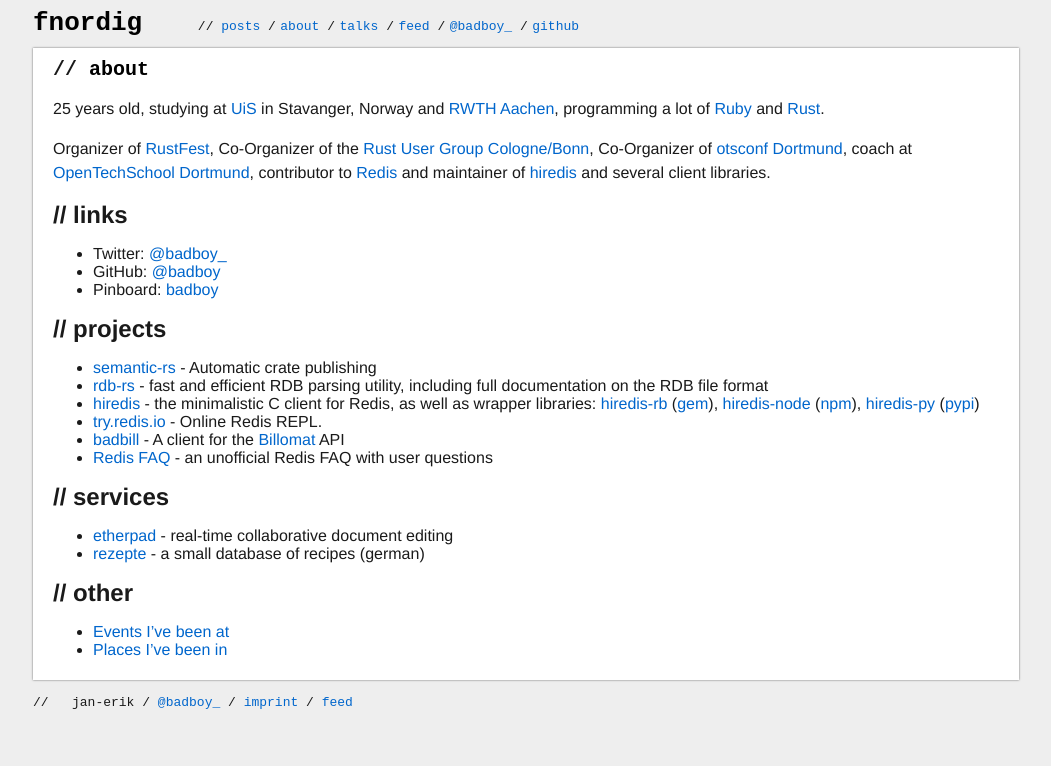
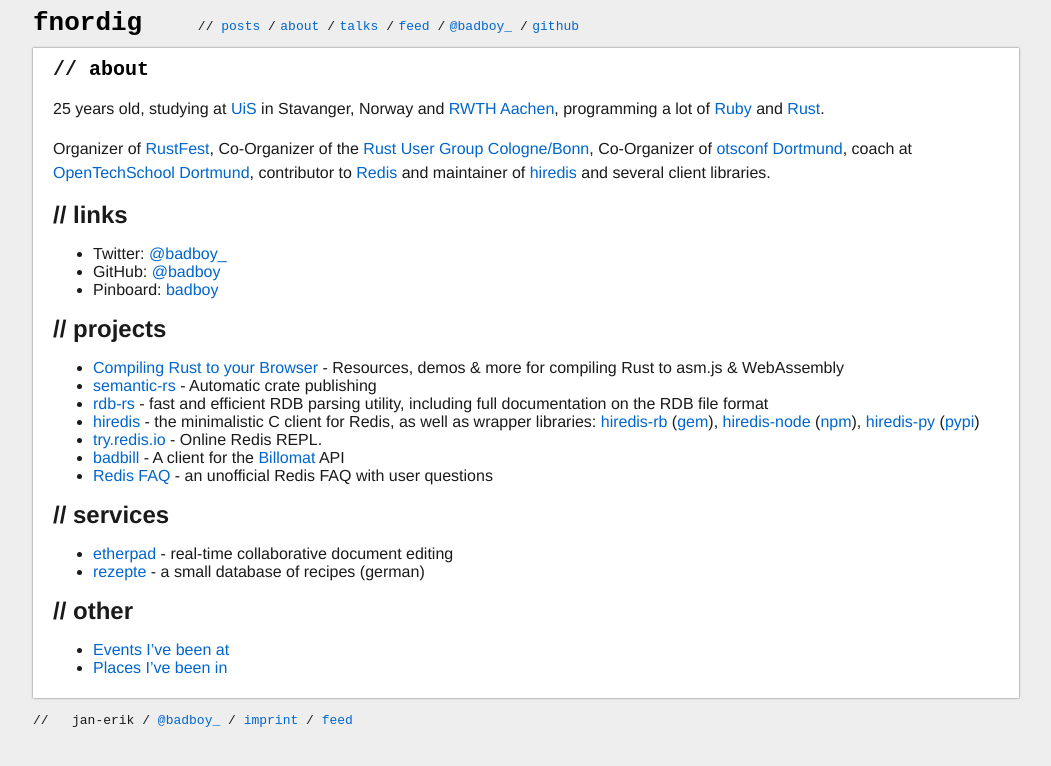
Before and after one commit to badboy/fnordig.de, a Jekyll site: the page built from about.markdown, in a window 1280 px wide. Shown: the top 766 px of the page, without its empty margins (114-1165 px from the left). Built offline with Jekyll 4.4.1, drawn with Linux system fonts in a browser that asks for light colours.

Commit message:
Add "Rust to your browser" project

```diff
--- a/about.markdown
+++ b/about.markdown
@@ -23,6 +23,7 @@ contributor to [Redis](http://redis.io) and maintainer of [hiredis](https://gith
 
 ## // projects
 
+* [Compiling Rust to your Browser](http://www.hellorust.com/emscripten/) - Resources, demos & more for compiling Rust to asm.js & WebAssembly
 * [semantic-rs](https://github.com/semantic-rs/semantic-rs) - Automatic crate publishing
 * [rdb-rs](http://rdb.fnordig.de/) - fast and efficient RDB parsing utility, including full documentation on the RDB file format
 * [hiredis](https://github.com/redis/hiredis) - the minimalistic C client for Redis, as well as wrapper libraries: [hiredis-rb](https://github.com/redis/hiredis-rb/) ([gem](https://rubygems.org/gems/hiredis)), [hiredis-node](https://github.com/redis/hiredis-node) ([npm](https://www.npmjs.com/package/hiredis)), [hiredis-py](https://github.com/redis/hiredis-py) ([pypi](https://pypi.python.org/pypi/hiredis/))
```
